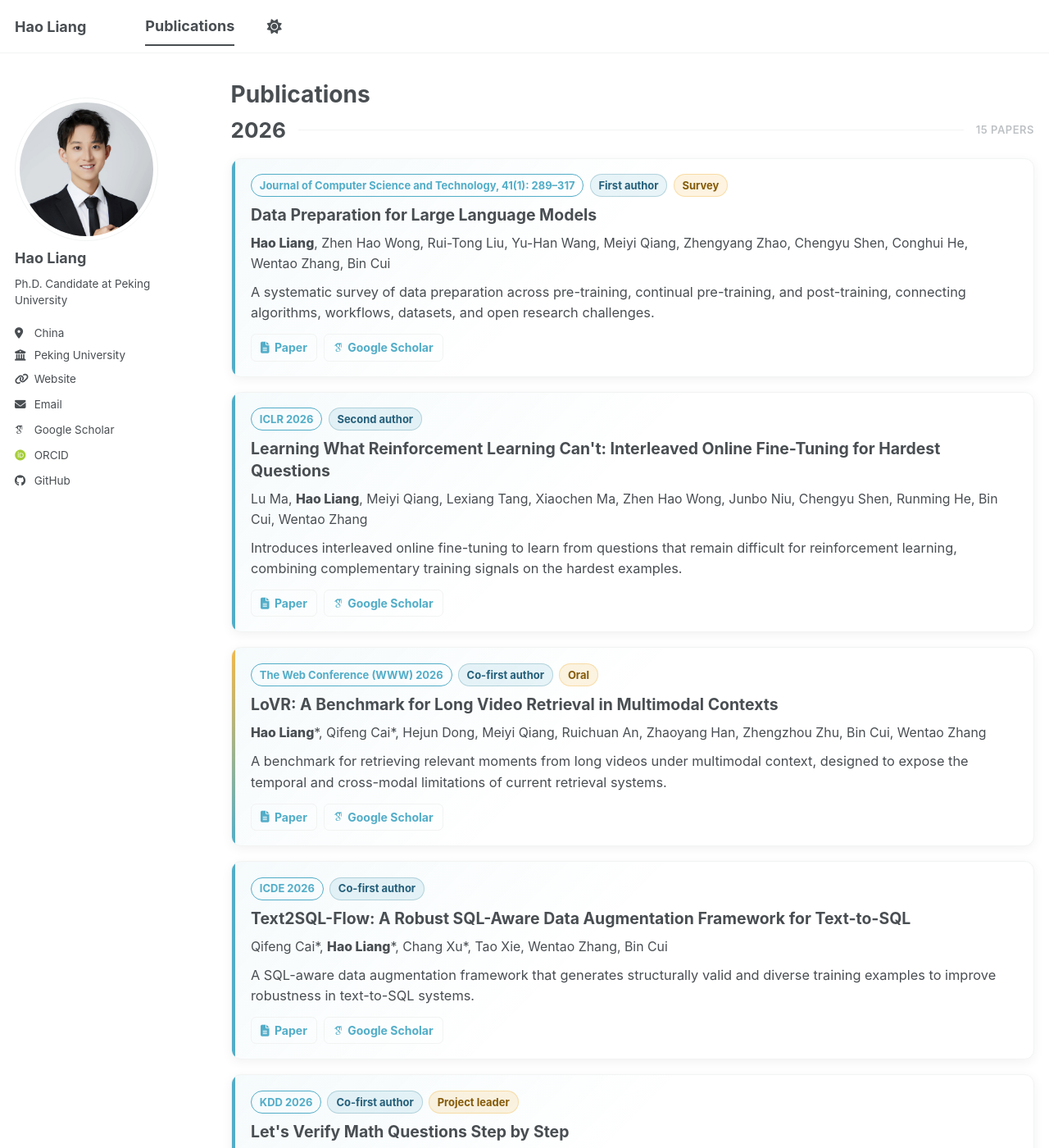
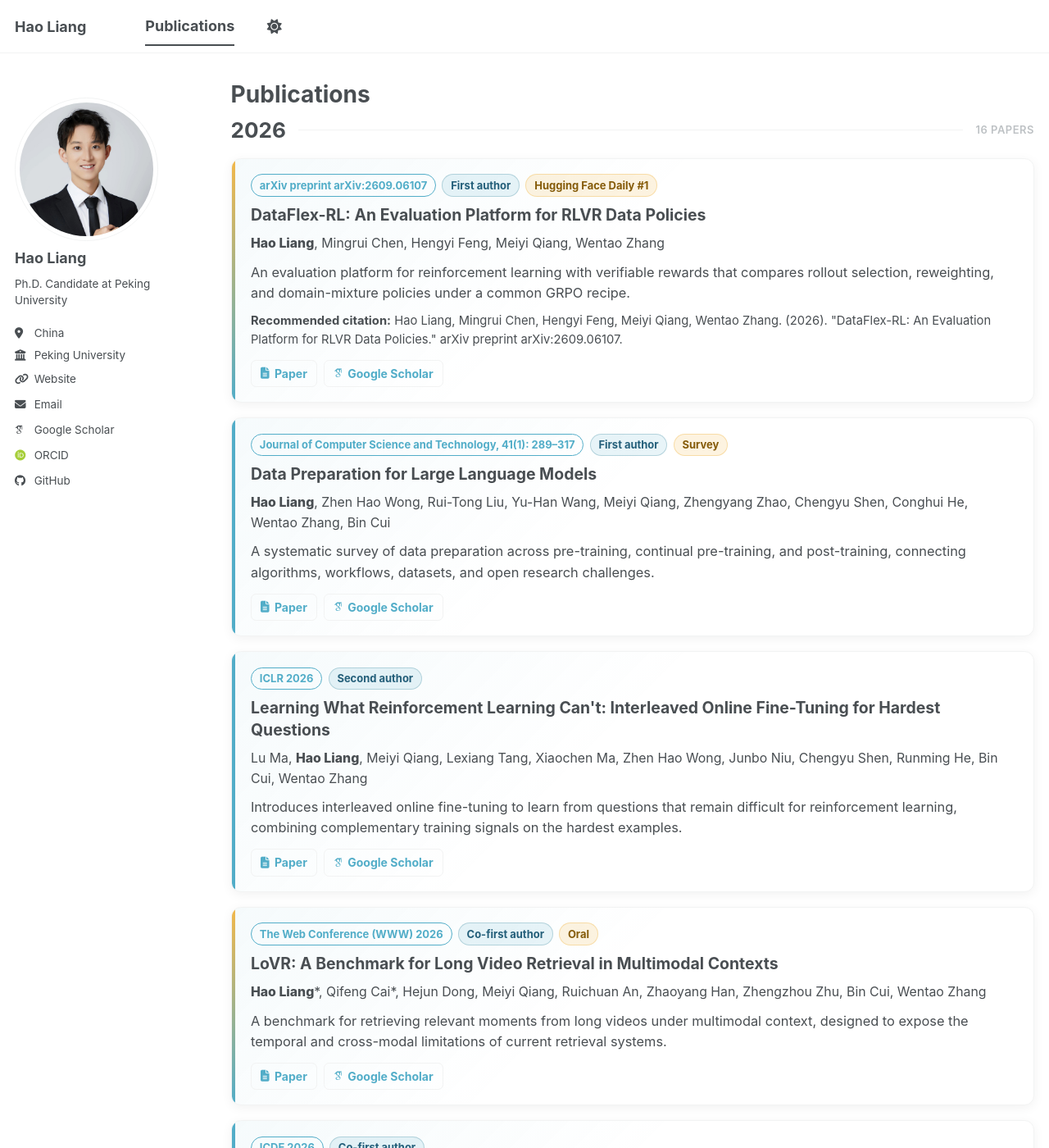
Before and after one commit to haolpku/haolpku.github.io, a Jekyll site: the page built from _pages/publications.html, in a window 1280 px wide and 1400 px high. Shown: the whole window at 82% size. Built offline with Jekyll 4.4.1, drawn with Linux system fonts in a browser that asks for light colours; some web fonts are replaced; a script bundle is joined from its source files by our own code; library files that are not in the unit come from our copies.

Commit message:
Add DataFlex-RL Hugging Face Daily highlight

```diff
--- a/_data/publications_detailed.yml
+++ b/_data/publications_detailed.yml
@@ -1,3 +1,14 @@
+- title: "DataFlex-RL: An Evaluation Platform for RLVR Data Policies"
+  selected: true
+  authors: "Hao Liang, Mingrui Chen, Hengyi Feng, Meiyi Qiang, Wentao Zhang"
+  venue: "arXiv preprint arXiv:2609.06107"
+  year: "2026"
+  note: "First author · Hugging Face Daily #1"
+  paper_url: "https://arxiv.org/abs/2609.06107"
+  scholar_id: ""
+  citation: "Hao Liang, Mingrui Chen, Hengyi Feng, Meiyi Qiang, Wentao Zhang. (2026). \"DataFlex-RL: An Evaluation Platform for RLVR Data Policies.\" arXiv preprint arXiv:2609.06107."
+  summary: "An evaluation platform for reinforcement learning with verifiable rewards that compares rollout selection, reweighting, and domain-mixture policies under a common GRPO recipe."
+
 - title: "Data Preparation for Large Language Models"
   selected: true
   authors: "Hao Liang, Zhen Hao Wong, Rui-Tong Liu, Yu-Han Wang, Meiyi Qiang, Zhengyang Zhao, Chengyu Shen, Conghui He, Wentao Zhang, Bin Cui"
--- a/_pages/publications.html
+++ b/_pages/publications.html
@@ -19,7 +19,7 @@ author_profile: true
     </h2>
     <div class="publication-list">
       {% for paper in papers %}
-        <article class="publication-card{% if paper.note contains '1st place' or paper.note contains 'Best Student Paper' or paper.note contains 'Oral' %} publication-card--highlight{% endif %}">
+        <article class="publication-card{% if paper.note contains '1st place' or paper.note contains 'Best Student Paper' or paper.note contains 'Oral' or paper.note contains 'Daily #1' %} publication-card--highlight{% endif %}">
           <div class="publication-card__topline">
             <span class="publication-venue">{{ paper.venue }}</span>
             {% if paper.note %}
@@ -40,9 +40,10 @@ author_profile: true
             {{ paper.authors | replace: "Hao Liang", "<strong class='publication-card__self'>Hao Liang</strong>" }}
           </p>
           <p class="publication-card__summary">{{ paper.summary }}</p>
+          {% if paper.citation %}<p class="publication-card__citation"><strong>Recommended citation:</strong> {{ paper.citation }}</p>{% endif %}
           <div class="publication-card__actions">
             {% if paper.paper_url %}<a href="{{ paper.paper_url }}"><i class="fa-solid fa-file-lines" aria-hidden="true"></i> Paper</a>{% endif %}
-            <a href="{{ scholar_base }}{{ paper.scholar_id }}"><i class="ai ai-google-scholar" aria-hidden="true"></i> Google Scholar</a>
+            {% if paper.scholar_id %}<a href="{{ scholar_base }}{{ paper.scholar_id }}"><i class="ai ai-google-scholar" aria-hidden="true"></i> Google Scholar</a>{% endif %}
           </div>
         </article>
       {% endfor %}
--- a/_sass/layout/_publications.scss
+++ b/_sass/layout/_publications.scss
@@ -131,7 +131,8 @@
 }
 
 .publication-card__authors,
-.publication-card__summary {
+.publication-card__summary,
+.publication-card__citation {
   margin: 0 0 0.55rem;
   line-height: 1.55;
 }
@@ -149,6 +150,11 @@
 .publication-card__summary {
   color: var(--global-text-color);
   font-size: 0.91rem;
+}
+
+.publication-card__citation {
+  color: var(--global-text-color);
+  font-size: 0.82rem;
 }
 
 .publication-card__actions {
```
Also changed, not shown: _pages/about-zh.md (+2 -1 lines), _pages/about.md (+2 -1 lines), _publications/2026-dataflex-rl.md (added, +12 -0 lines).
